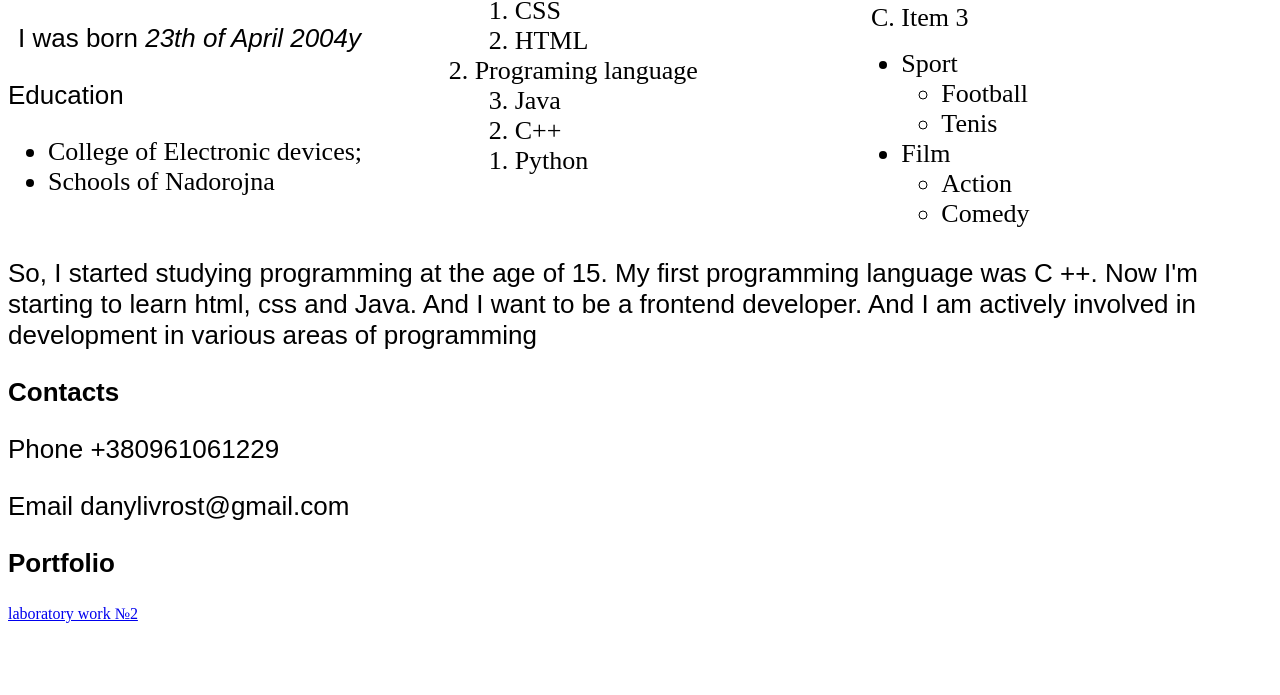
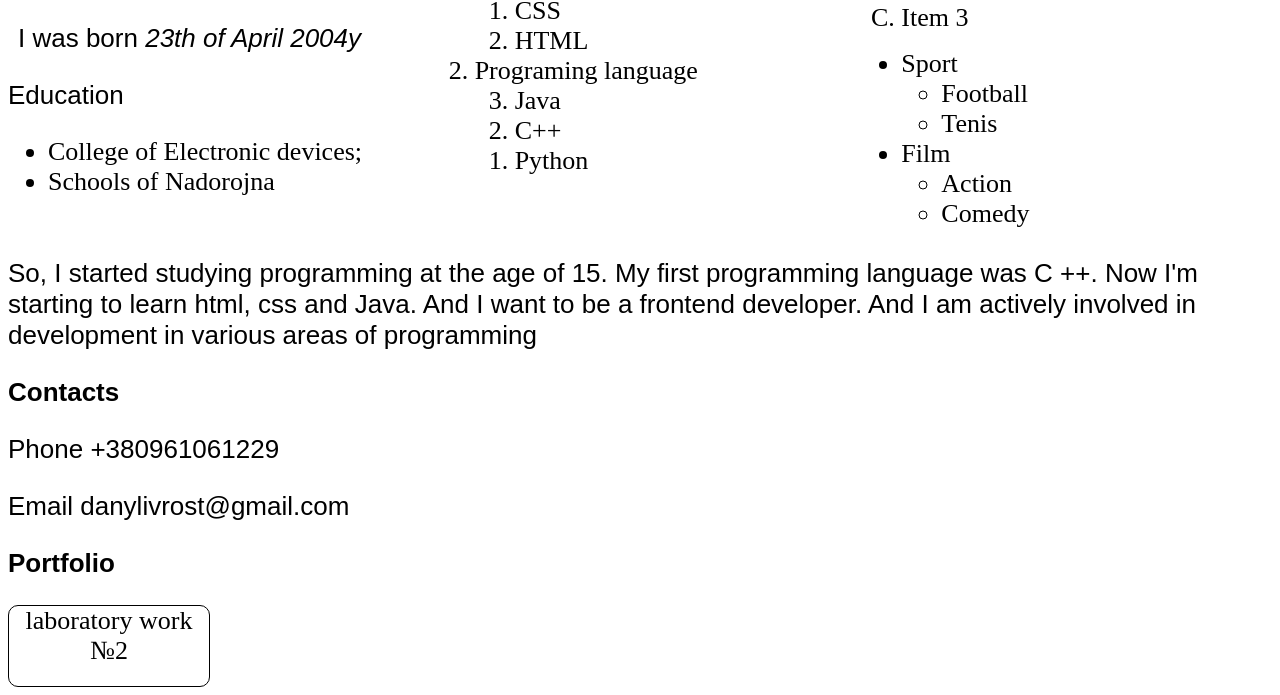
Before and after one commit to DanylivRostyslavUA/danylivrostyslavua.github.io, a plain HTML site: page index.html in a window 1280 px wide. Shown: the part 231-926 px from the top of the page. Before the commit the page ends 862 px from the top, so only its background shows below. Drawn offline with Linux system fonts and the light colour scheme.

Commit message:
Update main.css

```diff
--- a/CSS/main.css
+++ b/CSS/main.css
@@ -21,3 +21,15 @@ color: white;
 text-decoration: none;
 
 }
+.btn{
+  display: block;
+  width: 200px;
+  height: 80px;
+  border: 1px solid #000;
+  text-align: center;
+  font-size: 26px;
+  border-radius: 10px;
+  text-decoration: none;
+  color: black;
+
+}
```
